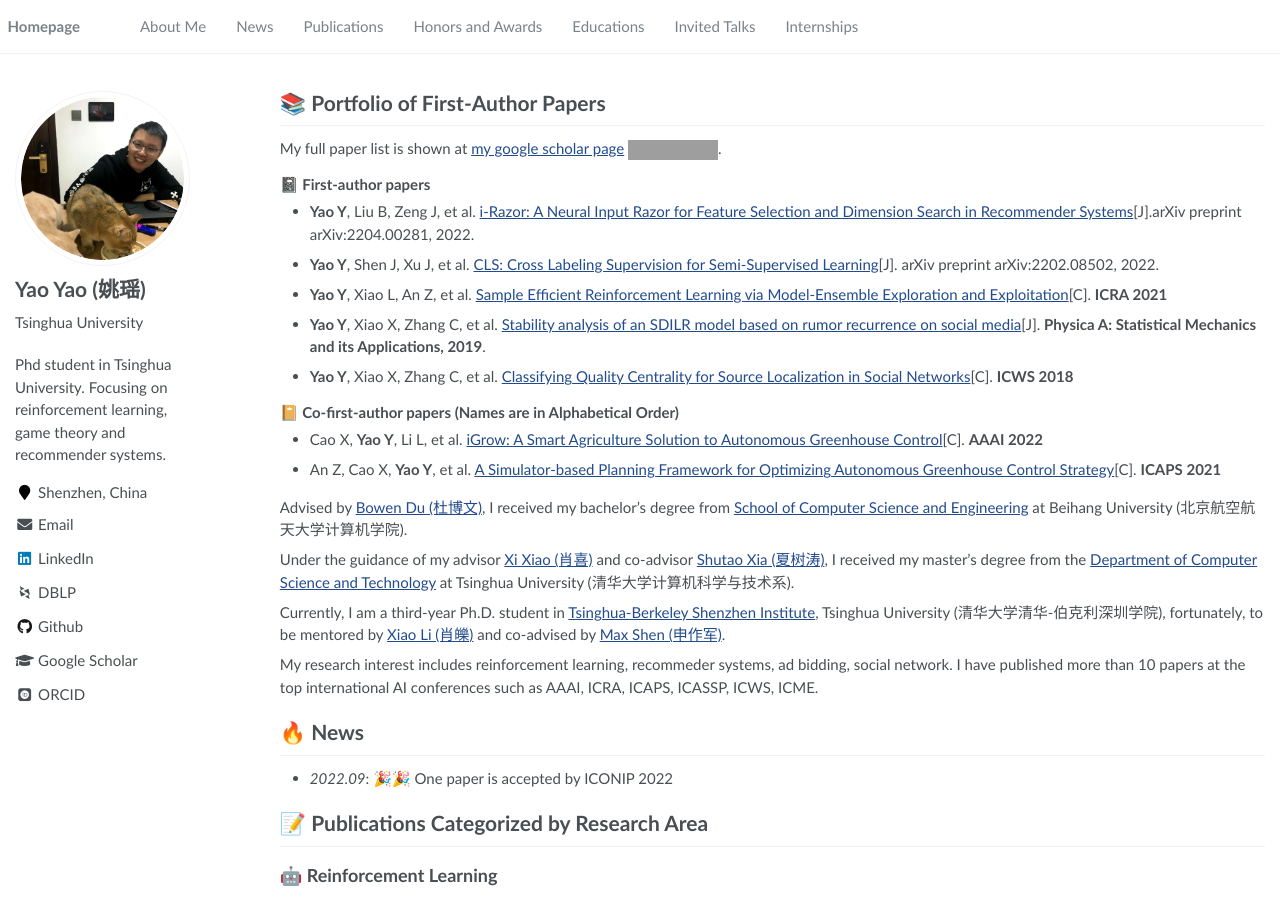
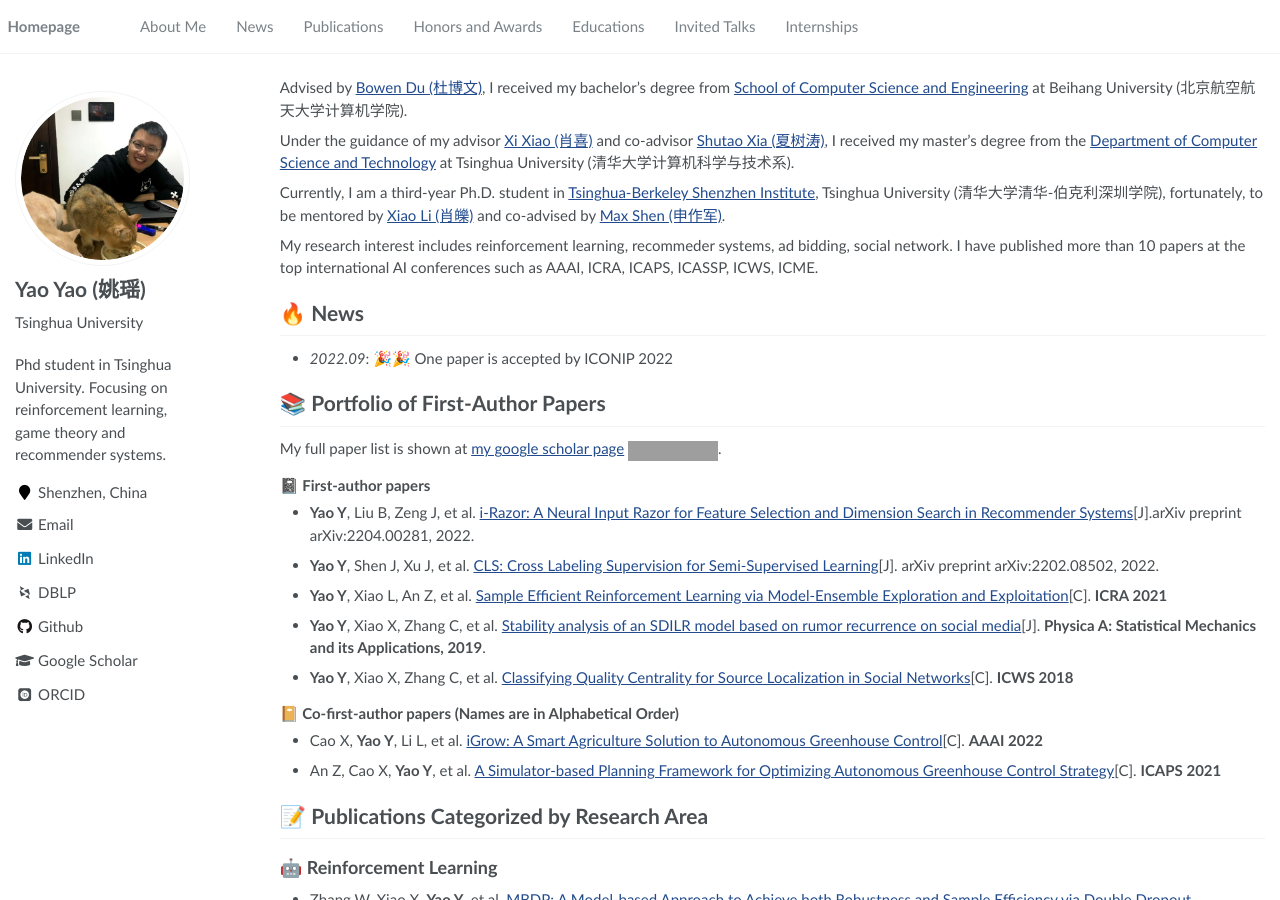
Before and after one commit to YaoYao1995/yaoyao1995.github.io, a Jekyll site: the page built from _pages/about.md, in a window 1280 px wide and 900 px high. Built offline with Jekyll 4.4.1, drawn with Linux system fonts in a browser that asks for light colours; some web fonts are replaced; grey boxes are pictures that could not be loaded.

Commit message:
Update about.md

```diff
--- a/_pages/about.md
+++ b/_pages/about.md
@@ -10,11 +10,11 @@ redirect_from:
 
 <span class='anchor' id='about-me'></span>
 
-{% include_relative includes/pub_short.md %}
-
 {% include_relative includes/intro.md %}
 
 {% include_relative includes/news.md %}
+
+{% include_relative includes/pub_short.md %}
 
 {% include_relative includes/pub.md %}
 
```
